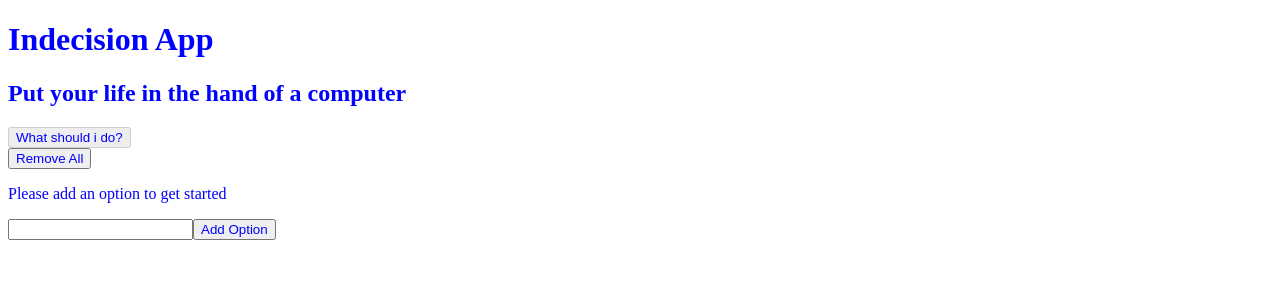
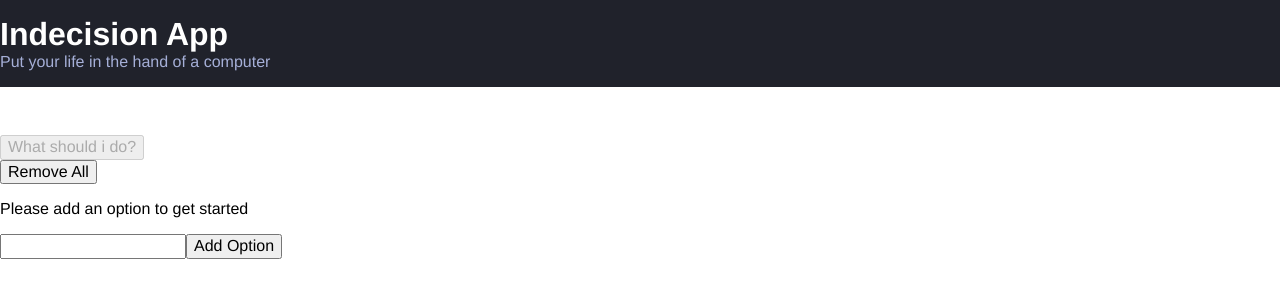
Before and after one commit to nouwatinjacob/indecision-app, a React app: page / in a window 1280 px wide. Built offline with nearby package versions, Linux system fonts and the light colour scheme.

Commit message:
styling the indecision app

```diff
--- a/package.json
+++ b/package.json
@@ -23,6 +23,7 @@
     "babel-plugin-transform-class-properties": "^6.24.1",
     "css-loader": "^0.28.11",
     "node-sass": "^4.8.3",
+    "normalize.css": "^8.0.0",
     "react": "^16.2.0",
     "react-dom": "^16.2.0",
     "react-modal": "^3.3.2",
--- a/src/components/Header.js
+++ b/src/components/Header.js
@@ -1,9 +1,9 @@
 import React from 'react';
 
 const Header = (props) => (
-      <div>
-        <h1>{ props.title }</h1>
-        {props.subtitle && <h2>{ props.subtitle }</h2>}
+      <div className="header">
+        <h1 className="header__title">{ props.title }</h1>
+        {props.subtitle && <h2 className="header__subtitle">{ props.subtitle }</h2>}
       </div>
     );
 
--- a/src/index.js
+++ b/src/index.js
@@ -1,6 +1,7 @@
 import React from 'react';
 import ReactDOM from 'react-dom';
 import IndecisionApp from './components/IndecisionApp';
+import 'normalize.css/normalize.css';
 import './styles/style.scss';
 
 
--- /dev/null
+++ b/src/styles/base/_base.scss
@@ -0,0 +1,7 @@
+html {
+  font-size: 62.5%;
+}
+body {
+ font-family: Helvetica, Arial, sans-serif;
+ font-size: 1.6rem;
+}
--- /dev/null
+++ b/src/styles/components/header.scss
@@ -0,0 +1,19 @@
+.header {
+    background: #20222b;
+    color: white;
+    font-size: 3.2rem;
+    margin-bottom: 4.8rem;
+    padding: 1.6rem 0;
+}
+
+.header__title {
+    font-size: 3.2rem;
+    margin: 0;
+}
+
+.header__subtitle {
+    color: #a5afd7;
+    font-size: 1.6rem;
+    font-weight: 500;
+    margin: 0;
+}
--- a/src/styles/style.scss
+++ b/src/styles/style.scss
@@ -1,5 +1,2 @@
-$brand-color: blue;
-
-* {
-    color: $brand-color;
-}
+@import './base/base';
+@import './components/header';
--- a/webpack.config.js
+++ b/webpack.config.js
@@ -23,7 +23,7 @@ module.exports = {
         }
       },
       {
-        test: /\.scss$/,
+        test: /\.s?css$/,
         use: [
           'style-loader',
           'css-loader',
```
Also changed, not shown: 2 other files.
